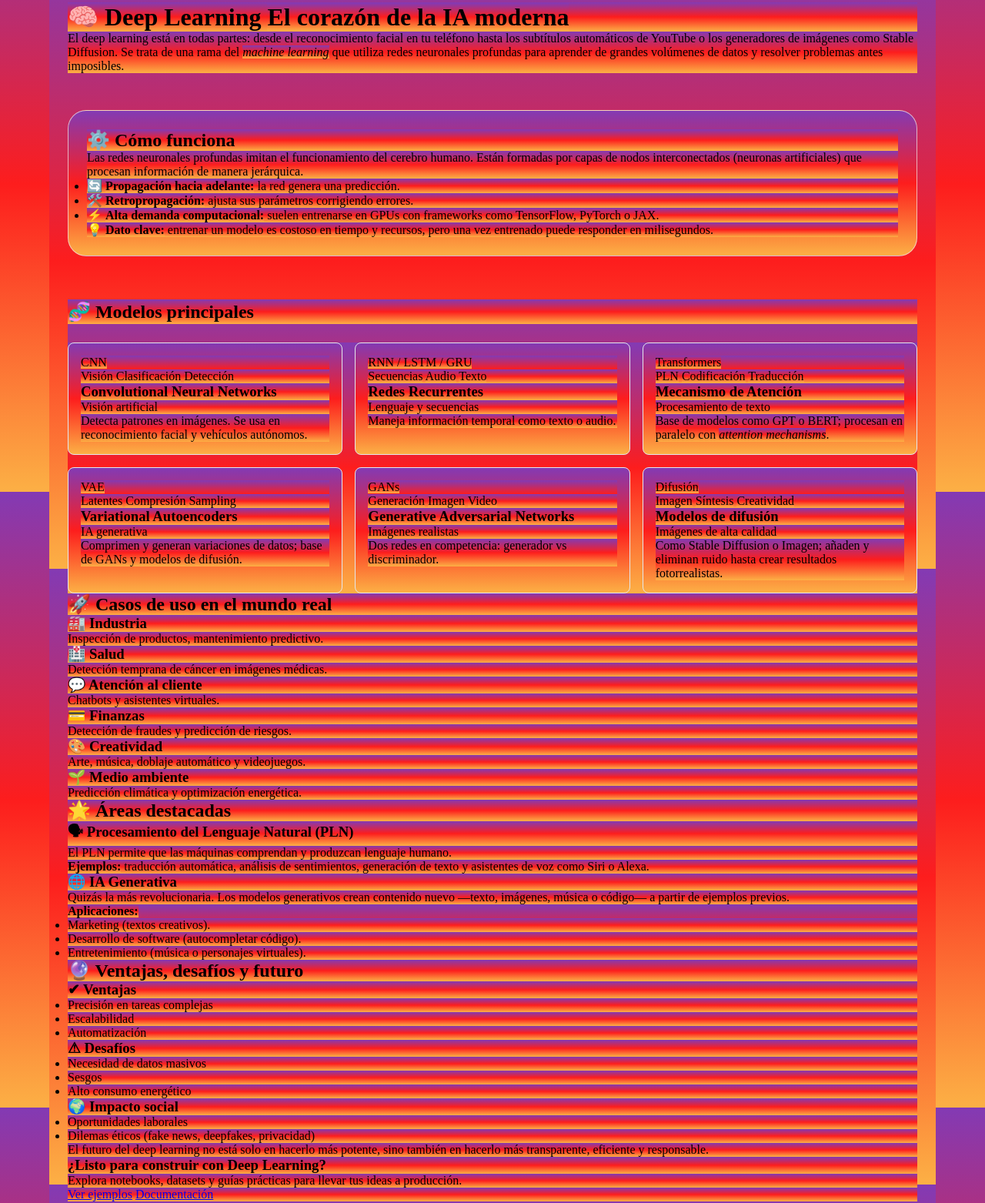
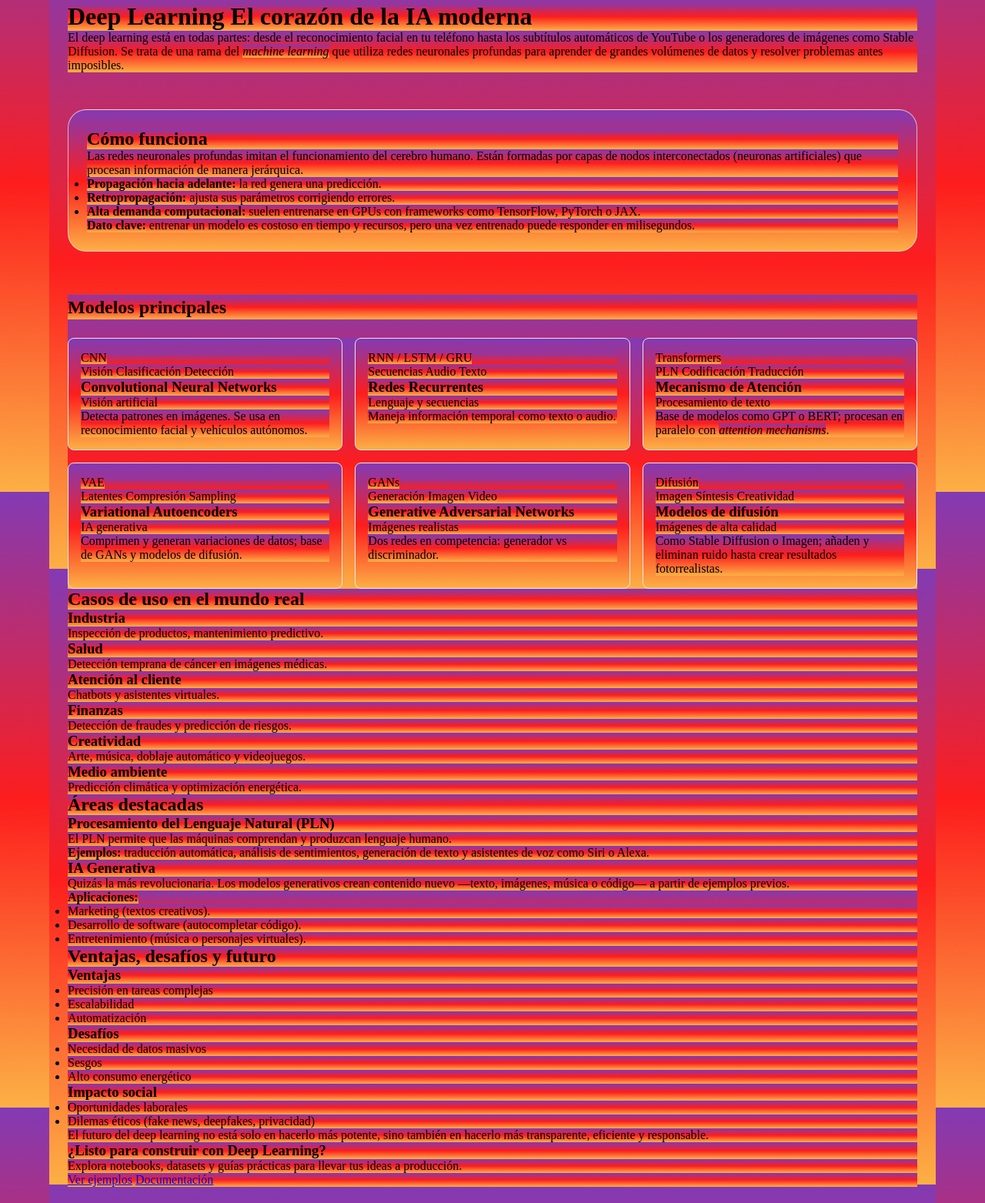
Before and after one commit to ulisesoliva17/ProyectoWeb, a plain HTML site: page html/dl.html in a window 1280 px wide. Shown: the part 161-1724 px from the top of the page at 77% size. Drawn offline with Linux system fonts and the light colour scheme.

Commit message:
borrado de emojis

```diff
--- a/html/dl.html
+++ b/html/dl.html
@@ -35,7 +35,7 @@
 <!----------------------------------------------CUERPO DEL INDEX---------------------------------------------------------------->
 <main id="main-dl">
     <!-- Hero -->
-    <h1 id="dl-h1">🧠 Deep Learning
+    <h1 id="dl-h1">Deep Learning
       <span>El corazón de la IA moderna</span>
     </h1>
     <p>
@@ -44,21 +44,21 @@
 
     <!-- Cómo funciona -->
     <section id="descripcion">
-      <h2 id="descripcion-h2">⚙️ Cómo funciona</h2>
+      <h2 id="descripcion-h2">Cómo funciona</h2>
       <p>
         Las redes neuronales profundas imitan el funcionamiento del cerebro humano. Están formadas por capas de nodos interconectados (neuronas artificiales) que procesan información de manera jerárquica.
       </p>
       <ul id="descripcion-lista">
-        <li>🔄 <strong>Propagación hacia adelante:</strong> la red genera una predicción.</li>
-        <li>🛠️ <strong>Retropropagación:</strong> ajusta sus parámetros corrigiendo errores.</li>
-        <li>⚡ <strong>Alta demanda computacional:</strong> suelen entrenarse en GPUs con frameworks como TensorFlow, PyTorch o JAX.</li>
+        <li><strong>Propagación hacia adelante:</strong> la red genera una predicción.</li>
+        <li><strong>Retropropagación:</strong> ajusta sus parámetros corrigiendo errores.</li>
+        <li><strong>Alta demanda computacional:</strong> suelen entrenarse en GPUs con frameworks como TensorFlow, PyTorch o JAX.</li>
       </ul>
-      <p>💡 <strong>Dato clave:</strong> entrenar un modelo es costoso en tiempo y recursos, pero una vez entrenado puede responder en milisegundos.</p>
+      <p> <strong>Dato clave:</strong> entrenar un modelo es costoso en tiempo y recursos, pero una vez entrenado puede responder en milisegundos.</p>
     </section>
 
     <!-- Modelos principales -->
     <section id="modelos">
-      <h2 id="modelos-h2">🧬 Modelos principales</h2>
+      <h2 id="modelos-h2"> Modelos principales</h2>
       <div id="modelos-cajas">
         <!-- CNN -->
         <article>
@@ -149,30 +149,30 @@
 
     <!-- Casos de uso -->
     <section aria-labelledby="casos">
-      <h2 id="casos">🚀 Casos de uso en el mundo real</h2>
+      <h2 id="casos">Casos de uso en el mundo real</h2>
       <div>
         <div>
-          <h3>🏭 Industria</h3>
+          <h3>Industria</h3>
           <p>Inspección de productos, mantenimiento predictivo.</p>
         </div>
         <div>
-          <h3>🏥 Salud</h3>
+          <h3>Salud</h3>
           <p>Detección temprana de cáncer en imágenes médicas.</p>
         </div>
         <div>
-          <h3>💬 Atención al cliente</h3>
+          <h3>Atención al cliente</h3>
           <p>Chatbots y asistentes virtuales.</p>
         </div>
         <div>
-          <h3>💳 Finanzas</h3>
+          <h3>Finanzas</h3>
           <p>Detección de fraudes y predicción de riesgos.</p>
         </div>
         <div>
-          <h3>🎨 Creatividad</h3>
+          <h3>Creatividad</h3>
           <p>Arte, música, doblaje automático y videojuegos.</p>
         </div>
         <div>
-          <h3>🌱 Medio ambiente</h3>
+          <h3>Medio ambiente</h3>
           <p>Predicción climática y optimización energética.</p>
         </div>
       </div>
@@ -180,15 +180,15 @@
 
     <!-- Áreas destacadas -->
     <section aria-labelledby="areas">
-      <h2 id="areas">🌟 Áreas destacadas</h2>
+      <h2 id="areas">Áreas destacadas</h2>
       <div>
         <div>
-          <h3>🗣 Procesamiento del Lenguaje Natural (PLN)</h3>
+          <h3>Procesamiento del Lenguaje Natural (PLN)</h3>
           <p>El PLN permite que las máquinas comprendan y produzcan lenguaje humano.</p>
           <p><strong>Ejemplos:</strong> traducción automática, análisis de sentimientos, generación de texto y asistentes de voz como Siri o Alexa.</p>
         </div>
         <div>
-          <h3>🌐 IA Generativa</h3>
+          <h3>IA Generativa</h3>
           <p>Quizás la más revolucionaria. Los modelos generativos crean contenido nuevo —texto, imágenes, música o código— a partir de ejemplos previos.</p>
           <div>
             <strong>Aplicaciones:</strong>
@@ -204,10 +204,10 @@
 
     <!-- Ventajas, desafíos y futuro -->
     <section aria-labelledby="ventajas">
-      <h2 id="ventajas">🔮 Ventajas, desafíos y futuro</h2>
+      <h2 id="ventajas">Ventajas, desafíos y futuro</h2>
       <div>
         <div>
-          <h3>✔ Ventajas</h3>
+          <h3>Ventajas</h3>
           <ul>
             <li>Precisión en tareas complejas</li>
             <li>Escalabilidad</li>
@@ -215,7 +215,7 @@
           </ul>
         </div>
         <div>
-          <h3>⚠ Desafíos</h3>
+          <h3>Desafíos</h3>
           <ul>
             <li>Necesidad de datos masivos</li>
             <li>Sesgos</li>
@@ -223,7 +223,7 @@
           </ul>
         </div>
         <div>
-          <h3>🌍 Impacto social</h3>
+          <h3>Impacto social</h3>
           <ul>
             <li>Oportunidades laborales</li>
             <li>Dilemas éticos (fake news, deepfakes, privacidad)</li>
```
